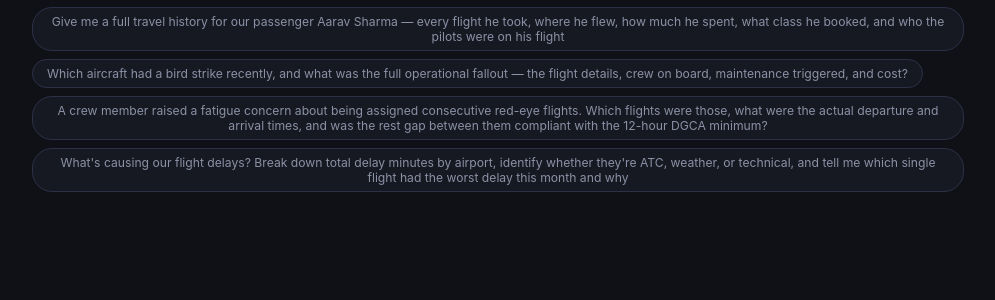
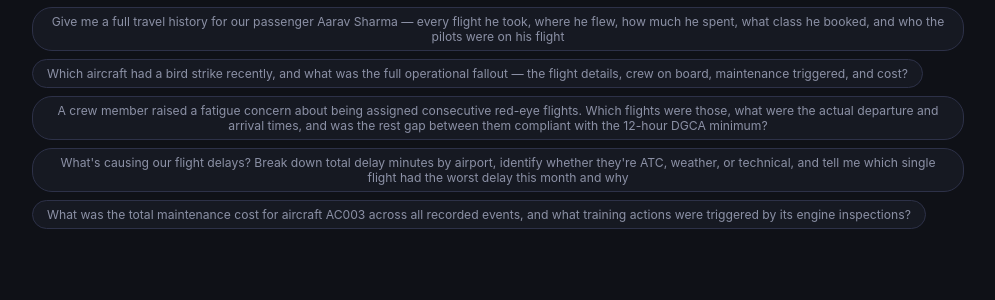
Before and after one commit to abpatramsft/kg-ontology-builder, a Flask app: page / in a window 1280 px wide. Shown: the part 187-487 px from the top of the page, without its empty margins (142-1137 px from the left). Run offline with Flask 3, Linux system fonts and the light colour scheme; parts of the project's set-up code (start-up, migrations or seed data) failed here and were passed over.

Commit message:
feat: added new test query

```diff
--- a/src/templates/index.html
+++ b/src/templates/index.html
@@ -392,6 +392,7 @@ header p { color: var(--text-dim); font-size: .82rem; }
     <button onclick="fillSample(this)">Which aircraft had a bird strike recently, and what was the full operational fallout — the flight details, crew on board, maintenance triggered, and cost?</button>
     <button onclick="fillSample(this)">A crew member raised a fatigue concern about being assigned consecutive red-eye flights. Which flights were those, what were the actual departure and arrival times, and was the rest gap between them compliant with the 12-hour DGCA minimum?</button>
     <button onclick="fillSample(this)">What's causing our flight delays? Break down total delay minutes by airport, identify whether they're ATC, weather, or technical, and tell me which single flight had the worst delay this month and why</button>
+    <button onclick="fillSample(this)">What was the total maintenance cost for aircraft AC003 across all recorded events, and what training actions were triggered by its engine inspections?</button>
   </div>
 
   <div class="timeline" id="timeline">
```
